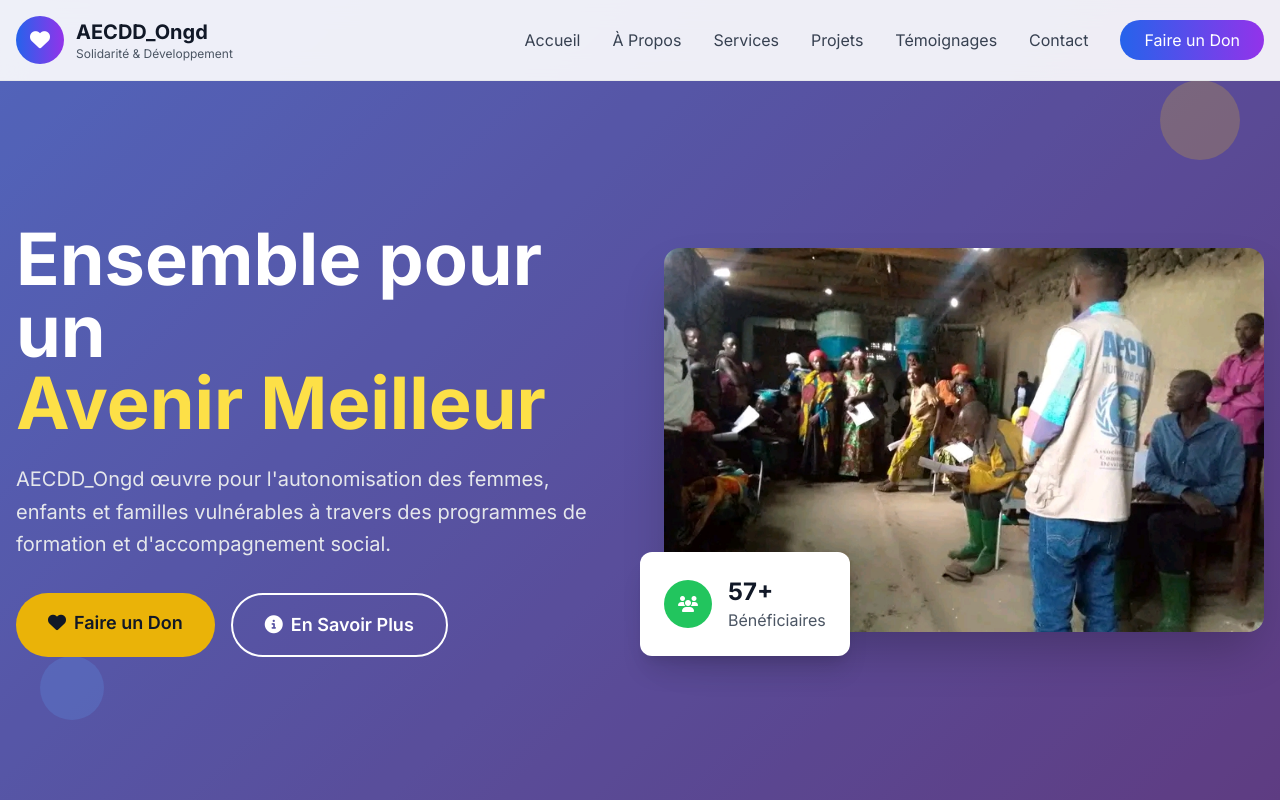
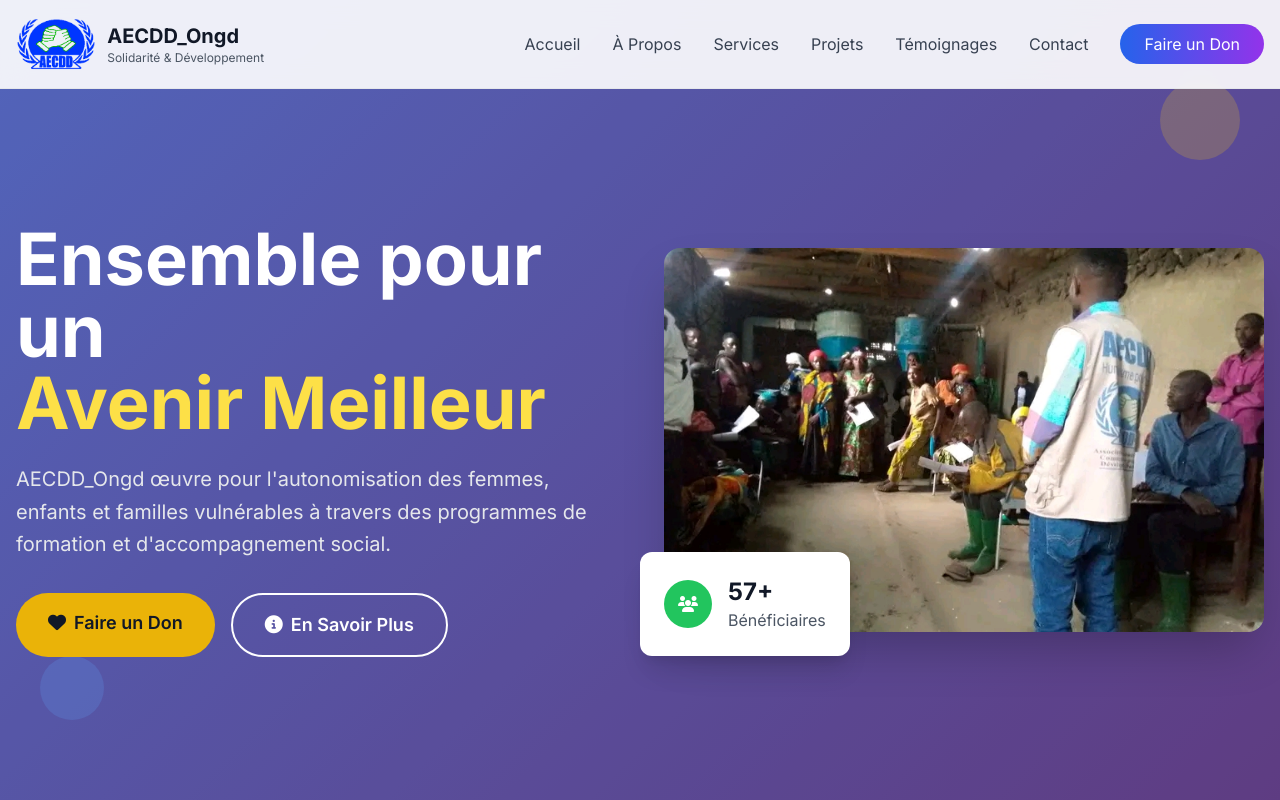
Before and after one commit to ischadrack/AECDD_Ongd, a plain HTML site: page index.html in a window 1280 px wide. Shown: the top 800 px of the page. Drawn offline with nearby package versions, Linux system fonts and the light colour scheme.

Commit message:
first commit

```diff
--- a/index.html
+++ b/index.html
@@ -97,8 +97,8 @@
             <div class="flex items-center justify-between">
                 <div class="flex items-center space-x-3">
                     <div
-                        class="w-12 h-12 bg-gradient-to-r from-blue-600 to-purple-600 rounded-full flex items-center justify-center">
-                        <i class="fas fa-heart text-white text-xl"></i>
+                        class="w-15 h-15 rounded-full flex items-center justify-center">
+                       <img class="w-15 h-14" src="assets/img/logo.png" alt="">
                     </div>
                     <div>
                         <h1 class="text-xl font-bold text-gray-900 dark:text-white">AECDD_Ongd</h1>
```
